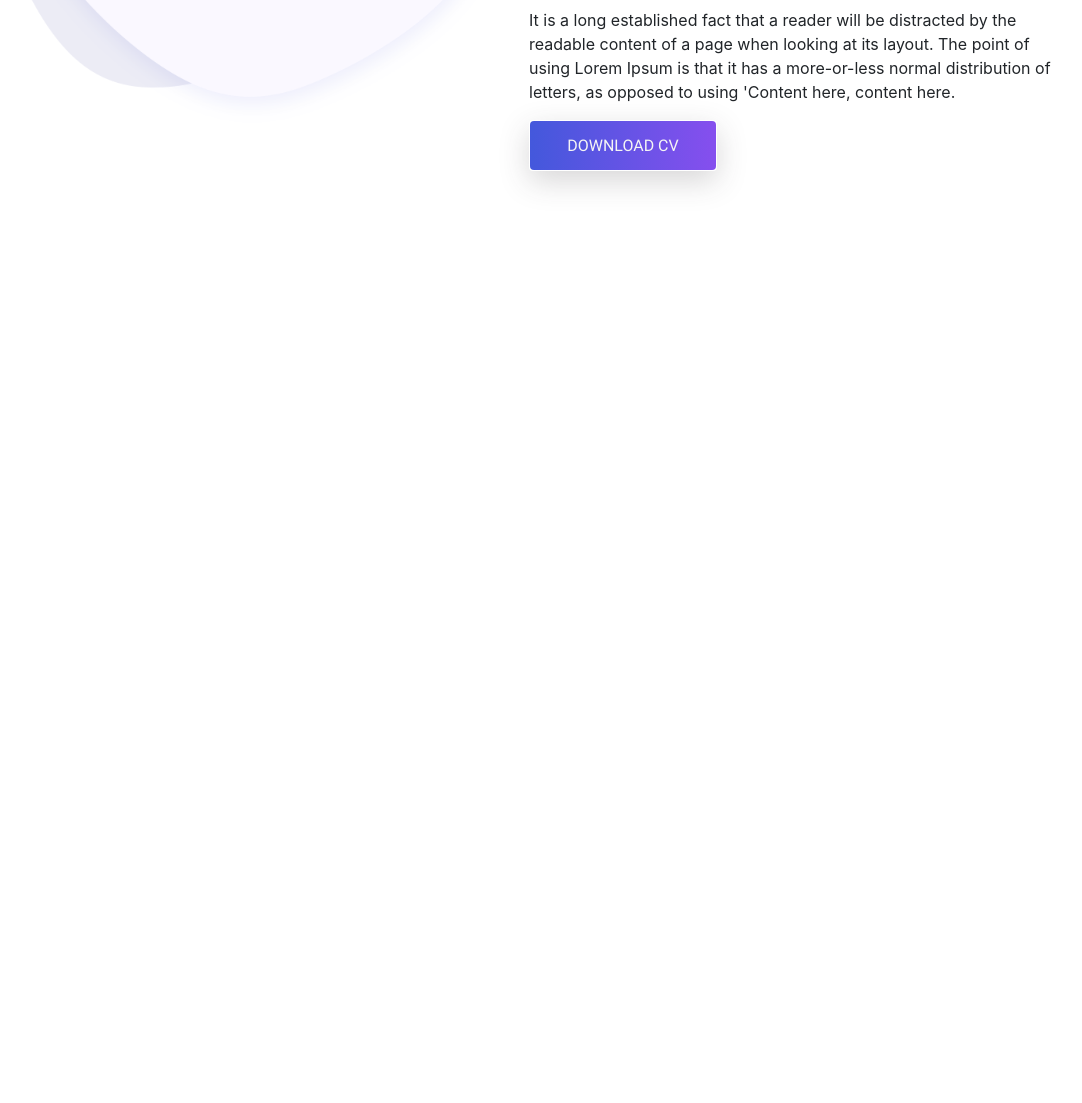
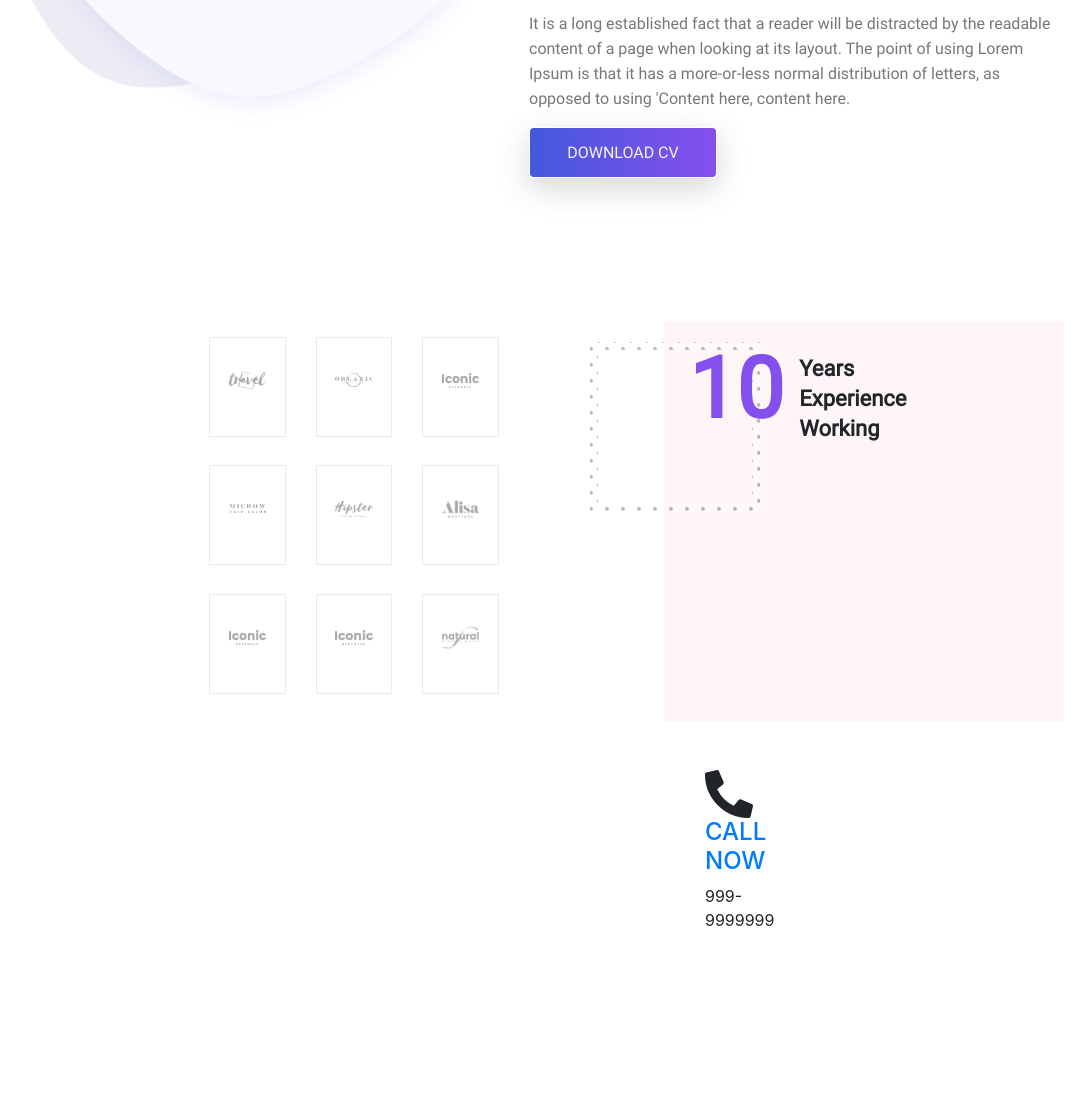
Before and after one commit to PaulVidler/Portfolio-PaulVidler, a plain HTML site: page index.html in a window 1280 px wide. Shown: the part 1105-2208 px from the top of the page, without its empty margins (126-1208 px from the left). Before the commit the page ends 1404 px from the top, so only its background shows below. Drawn offline with Linux system fonts and the light colour scheme.

Commit message:
Next stage - Brand area almost complete

```diff
--- a/css/partials/_global.css
+++ b/css/partials/_global.css
@@ -53,3 +53,8 @@
     color: whitesmoke;
     box-shadow: var(--box-shadow);
 }
+
+p.para{
+    color: var(--text-color);
+    font: normal 500 16px/ 25px var(--roboto);
+}
--- a/css/style.css
+++ b/css/style.css
@@ -91,6 +91,91 @@
     letter-spacing: 21px;
 }
 
+.site-main .about-area .about-title .paragraph>p{
+    padding: .4rem 0;
+}
+
+/* end About area */
+
+/* start brand area */
+
+.site-main .brand-area{
+    padding: 1rem 20rem;
+    margin-bottom: 4rem;
+}
+
+.site-main .brand-area .first-row .col-lg-4{
+    display: flex;
+    justify-content: center;
+}
+
+.site-main .brand-area .first-row .col-lg-4>.single-brand{
+    border: 1px solid var(--border-color);
+    text-align: center;
+    padding: 1.8rem 0rem;
+    margin: .9rem 0;
+    width: 180px;
+    height: 100px;
+    cursor: pointer;
+    transition: transform .4s ease;
+}
+
+.site-main .brand-area .first-row .col-lg-4>.single-brand>img{
+    width: 50%;
+}
+
+.site-main .brand-area .first-row .col-lg-4>.single-brand:hover{
+    box-shadow: var(--box-shadow);
+    transform: scale(1.1);
+}
+
+.site-main .brand-area .first-row .col-lg-4>.single-brand:hover>img{
+    filter: brightness(0.15);
+}
+
+.site-main .brand-area .experience-area{
+    padding-left: 1rem;
+}
+
+.site-main .brand-area .experience-area span {
+    display: block;
+}
+
+.site-main .brand-area .experience-area .years-area{
+    background: url(../img/client-info-bg.png) no-repeat 45px 20px;
+    padding: 2rem 0;
+    width: 40rem;
+    height: 18rem;
+    padding-left: 8rem;
+    position: relative;
+
+}
+
+.site-main .brand-area .experience-area .bg-panel{
+    position: absolute;
+    left: -190px;
+    top: 0%;
+    background: #e029290a;
+    width: 400px;
+    height: 400px;
+    margin-left: 340px;
+    z-index: -1;
+}
+
+.site-main .brand-area .experience-area  .years-area .years{
+    font: normal bold 84px/40px var(--roboto);
+    color: var(--primary-color2);
+    z-index: 2;
+
+}
+
+.site-main .brand-area .experience-area .years-area h2>span{
+    font: normal 600 22px/30px var(--roboto);
+}
+
+.site-main .brand-area .experience-area .call-area{
+    padding: 10rem;
+}
 
 
-/* end About area */
+/* end brand area */
--- a/index.html
+++ b/index.html
@@ -61,7 +61,8 @@
     <!-- ========================== Start main ================= -->
 
     <main class="site-main">
-        <!-- ========================== Start banner area ================= -->
+
+      <!-- ========================== Start banner area ================= -->
 
         <section class="site-banner">
             <div class="container">
@@ -84,9 +85,9 @@
             </div>
         </section>
 
-        <!-- ========================== End Banner area ================= -->
+      <!-- ========================== End Banner area ================= -->
 
-        <!-- ========================== Start about area ================= -->
+      <!-- ========================== Start about area ================= -->
 
         <section class="about-area">
           <div class="container-fluid">
@@ -121,17 +122,92 @@
         </section>
 
 
-        <!-- ========================== End about area ================= -->
+      <!-- ========================== End about area ================= -->
+
+      <!-- ========================== Brand area ================= -->
+
+        <section class="brand-area">
+          <div class="container-fluid">
+            <div class="row">
+              <div class="col-xl-6 col-lg-12 col-md-12">
+                <div class="first-row row">
+                  <div class="col-lg-4 col-md-6 col-sm-6">
+                    <div class="single-brand">
+                      <img src="./img/brands/logo1.png" alt="Logo1">
+                    </div>
+                  </div>
+                  <div class="col-lg-4 col-md-6 col-sm-6">
+                    <div class="single-brand">
+                      <img src="./img/brands/logo2.png" alt="Logo2">
+                    </div>
+                  </div>
+                  <div class="col-lg-4 col-md-6 col-sm-6">
+                    <div class="single-brand">
+                      <img src="./img/brands/logo3.png" alt="Logo3">
+                    </div>
+                  </div>
+                  <div class="col-lg-4 col-md-6 col-sm-6">
+                    <div class="single-brand">
+                      <img src="./img/brands/logo4.png" alt="Logo4">
+                    </div>
+                  </div>
+                  <div class="col-lg-4 col-md-6 col-sm-6">
+                    <div class="single-brand">
+                      <img src="./img/brands/logo5.png" alt="Logo5">
+                    </div>
+                  </div>
+                  <div class="col-lg-4 col-md-6 col-sm-6">
+                    <div class="single-brand">
+                      <img src="./img/brands/logo6.png" alt="Logo6">
+                    </div>
+                  </div>
+                  <div class="col-lg-4 col-md-6 col-sm-6">
+                    <div class="single-brand">
+                      <img src="./img/brands/logo7.png" alt="Logo7">
+                    </div>
+                  </div>
+                  <div class="col-lg-4 col-md-6 col-sm-6">
+                    <div class="single-brand">
+                      <img src="./img/brands/logo8.png" alt="Logo8">
+                    </div>
+                  </div>
+                  <div class="col-lg-4 col-md-6 col-sm-6">
+                    <div class="single-brand">
+                      <img src="./img/brands/logo9.png" alt="Logo9">
+                    </div>
+                  </div>
+                </div>
+              </div>
+              <div class="col-xl-6 col-lg-12 col-md-12">
+                <div class="experience-area">
+                  <div class="d-flex flex-row years-area">
+                    <h2 class="p-3 years">10</h2>
+                    <h2>
+                      <span>Years</span>
+                      <span>Experience</span>
+                      <span>Working</span>
+                    </h2>
+                  </div>
+                  <div class="d-flex flex-row flex-wrap call-area">
+                    <span><i class="fas fa-phone-alt fa-3x"></i></span>
+                    <div class="call-now">
+                      <a href="#" class="text-uppercase h4 font-roboto">Call now</a>
+                      <span class="font-roboto py-2">999-9999999</span>
+                    </div>
+                  </div>
+                  <div class="bg-panel"></div>
+                </div>
+              </div>
+            </div>
+          </div>
+        </section>
 
 
+      <!-- ========================== End Brand area ================= -->
 
+      <!-- ========================== End main ================= -->
 
     </main>
-
-
-
-    <!-- ========================== End main ================= -->
-
 
     <!-- JQuery js file -->
     <script src="./js/jquery.3.4.1.js"></script>
```
